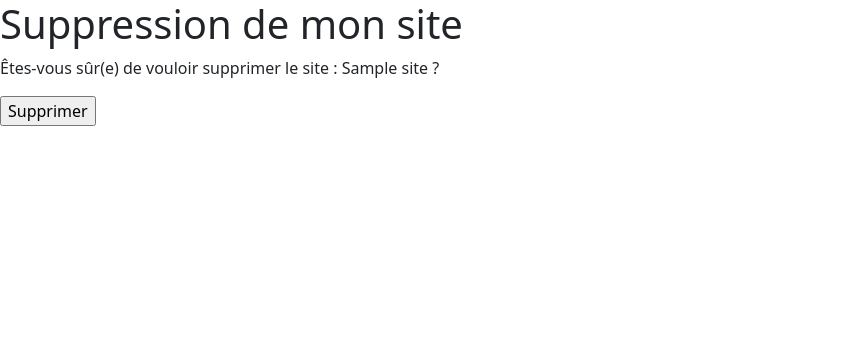
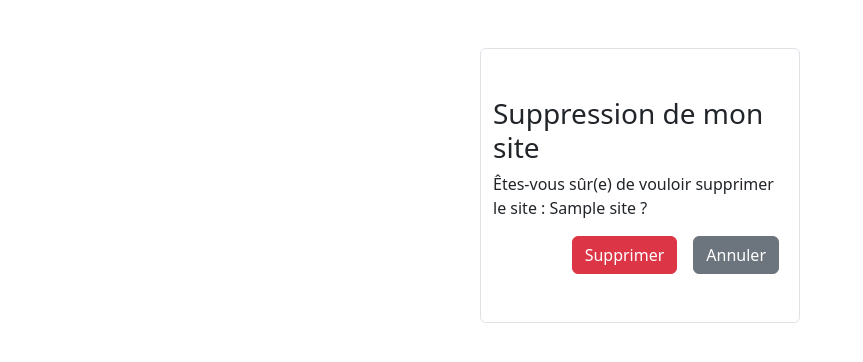
Before and after one commit to PerrineLVB/b3-c3-django-escalera-launay-pollet, a Django app: page /sites/delete_site/1/ in a window 1280 px wide. Shown: the top 362 px of the page, without its empty margins (0-863 px from the left). Run offline with Django 5.2, Linux system fonts and the light colour scheme; tables that the repository leaves empty hold one stand-in row (values such as "Sample post").

Commit message:
trying to make deletion prettier - WIP

```diff
--- a/sites/models.py
+++ b/sites/models.py
@@ -1,4 +1,5 @@
 from django.db import models
+from django.urls import reverse
 # Create your models here.
 class Site(models.Model):
     name = models.CharField(max_length=255)
@@ -8,3 +9,6 @@ class Site(models.Model):
 
     def __str__(self):
         return self.name
+
+    def get_absolute_url(self):
+        return reverse('site_details', args=[str(self.id)])
--- a/sites/templates/delete_site.html
+++ b/sites/templates/delete_site.html
@@ -1,13 +1,19 @@
 {% extends 'base.html' %}
 {% block content %}
 
-<h1>Suppression de mon site</h1>
+<div class="container rounded border border-opacity-50 py-5 justify-content-center w-25 mx-auto mt-5">
+<h3>Suppression de mon site</h3>
 
 <p>Êtes-vous sûr(e) de vouloir supprimer le site : {{ site.name }} ?</p>
 
   <form action="" method="POST">
     {% csrf_token %}
-    <input type="submit" value="Supprimer">
+      <div class="d-flex flex-row justify-content-end mt-2">
+    <input type="submit" id="delete" value="Supprimer" class="btn btn-danger mx-2">
+    <input type="button" id="cancel" value="Annuler" onclick="window.location.href='/sites/'" class="btn btn-secondary mx-2">
+          </div>
  </form>
 
+</div>
+
 {% endblock %}
--- a/sites/templates/index.html
+++ b/sites/templates/index.html
@@ -1,6 +1,8 @@
 {% extends 'base.html' %}
 {% block content %}
 <h1>Sites</h1>
+
+    <a href="{% url 'create_site' %}">Ajouter</a>
     {% if messages %}
     {% for message in messages %}
       <p>{{ message }}</p>
```
